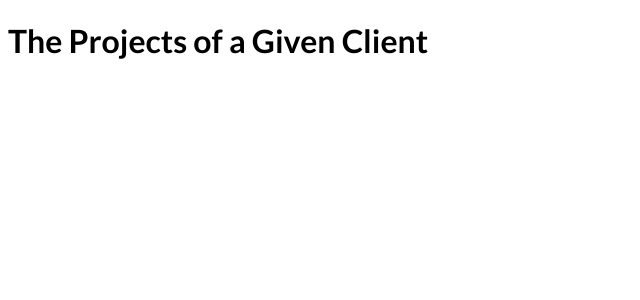
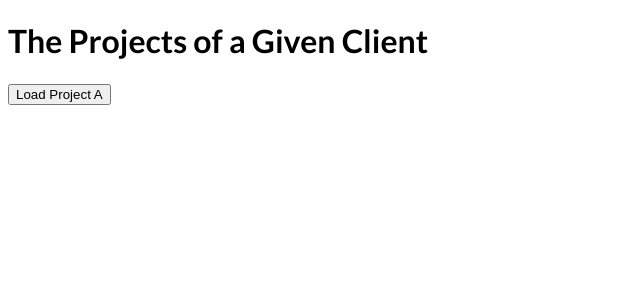
Before and after one commit to jcarroll1976/NextJSPagesRouterApp, a Next.js app: page /clients/amy in a window 1280 px wide. Shown: the top 300 px of the page, without its empty margins (0-640 px from the left). Built offline with nearby package versions, Linux system fonts and the light colour scheme.

Commit message:
added button to navigate programmatically inside ClientsProjectsPage

```diff
--- a/pages/clients/[id]/index.js
+++ b/pages/clients/[id]/index.js
@@ -3,10 +3,16 @@ import { useRouter } from "next/router";
 export default function ClientProjectsPage() {
     const router = useRouter();
 
+    function loadProjectHandler() {
+        // load data...
+        router.push('/clients/josh/project-a')
+    }
+
     console.log(router.query);
     return (
         <div>
             <h1>The Projects of a Given Client</h1>
+            <button onClick={loadProjectHandler}>Load Project A</button>
         </div>
     )
 }
```
Also changed, not shown: pages/clients/index.js (+9 -0 lines).
